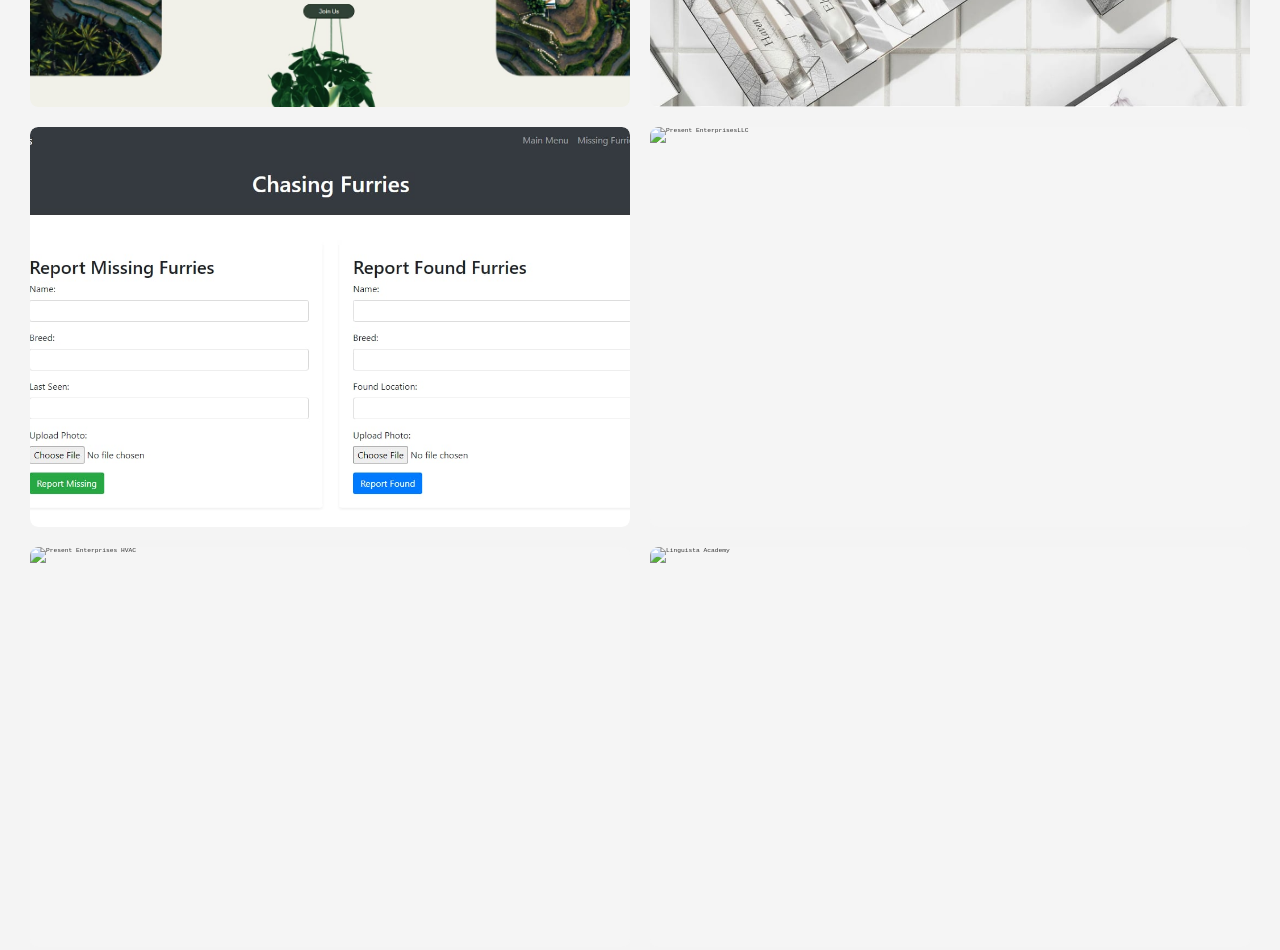
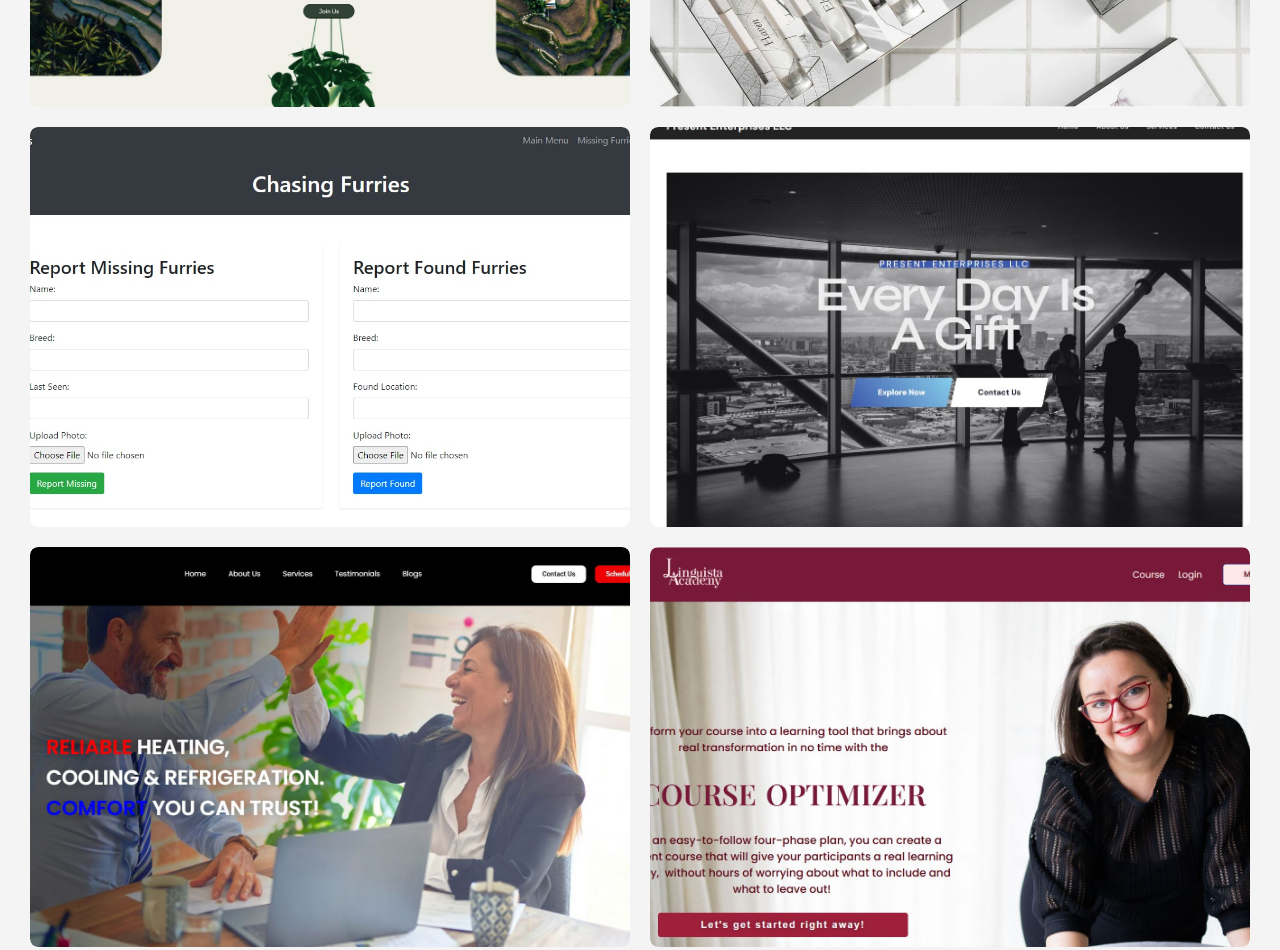
Before and after one commit to BeefBowl03/WebPortfolio, a plain HTML site: page index.html in a window 1280 px wide. Shown: the part 2500-3450 px from the top of the page. Drawn offline with Linux system fonts and the light colour scheme.

Commit message:
Updated project section images

```diff
--- a/index.html
+++ b/index.html
@@ -171,7 +171,7 @@
 
                 <div class="projects-row project4">
                     <div class="projects-row-img">
-                        <img src="presententerprises.JPG" alt="Present EnterprisesLLC">
+                        <img src="presententerprises.jpeg" alt="Present EnterprisesLLC">
                     </div>
                     <div class="projects-row-content">
                         <h3 class="projects-row-content-title">
@@ -186,7 +186,7 @@
                 </div>
                 <div class="projects-row project5">
                     <div class="projects-row-img">
-                        <img src="presenthvac.jpg" alt="Present Enterprises HVAC">
+                        <img src="presenthvac.jpeg" alt="Present Enterprises HVAC">
                     </div>
                     <div class="projects-row-content">
                         <h3 class="projects-row-content-title">
@@ -200,7 +200,7 @@
                 </div>
                 <div class="projects-row project6">
                     <div class="projects-row-img">
-                        <img src="linguista.jpg" alt="Linguista Academy">
+                        <img src="linguista.jpeg" alt="Linguista Academy">
                     </div>
                     <div class="projects-row-content">
                         <h3 class="projects-row-content-title">
```
